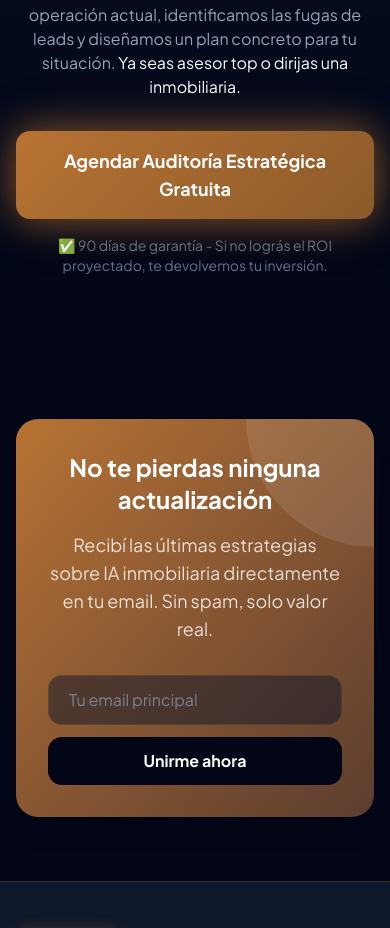
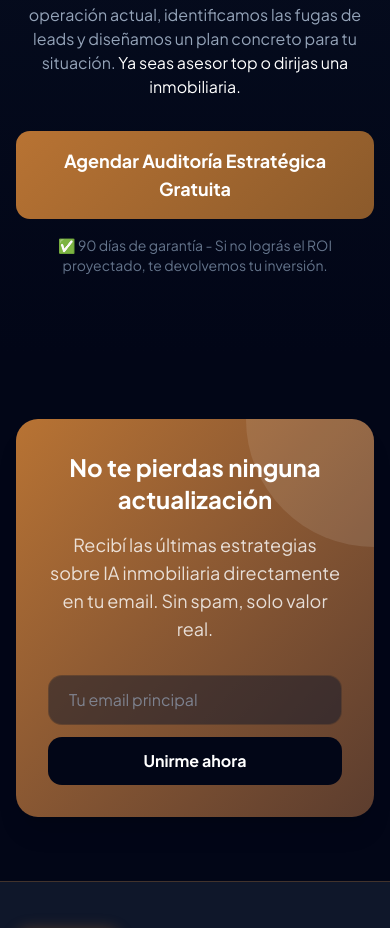
Before and after one commit to osterrietchleonardo-rgb/Vakdor-App, a Next.js app in the folder website/: page / in a window 390 px wide. Shown: the part 4746-5674 px from the top of the page. Built offline with nearby package versions, Linux system fonts and the light colour scheme; no server answers.

Commit message:
perf: disable CSS animations on mobile for better TBT

```diff
--- a/website/src/app/globals.css
+++ b/website/src/app/globals.css
@@ -404,3 +404,36 @@
 .text-pearl {
   color: #F8FAFC;
 }
+
+/* ============================================
+   Mobile Performance Optimizations
+   ============================================ */
+
+/* Reduce animations on mobile for better TBT */
+@media (max-width: 767px) {
+  .animate-copper-glow,
+  .animate-laser-scan,
+  .animate-pulse-glow,
+  .animate-float {
+    animation: none !important;
+  }
+
+  .kinetic-card:hover {
+    transform: none;
+  }
+
+  .kinetic-card:hover::before {
+    animation: none;
+  }
+}
+
+/* Respect user preference for reduced motion */
+@media (prefers-reduced-motion: reduce) {
+  *,
+  *::before,
+  *::after {
+    animation-duration: 0.01ms !important;
+    animation-iteration-count: 1 !important;
+    transition-duration: 0.01ms !important;
+  }
+}
```
